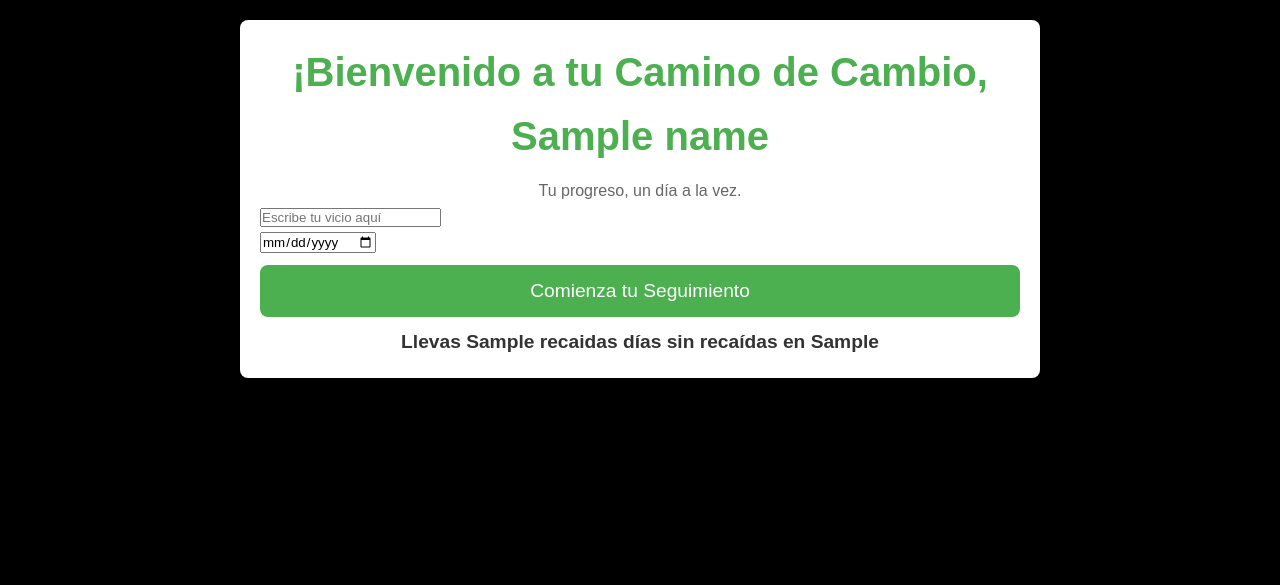
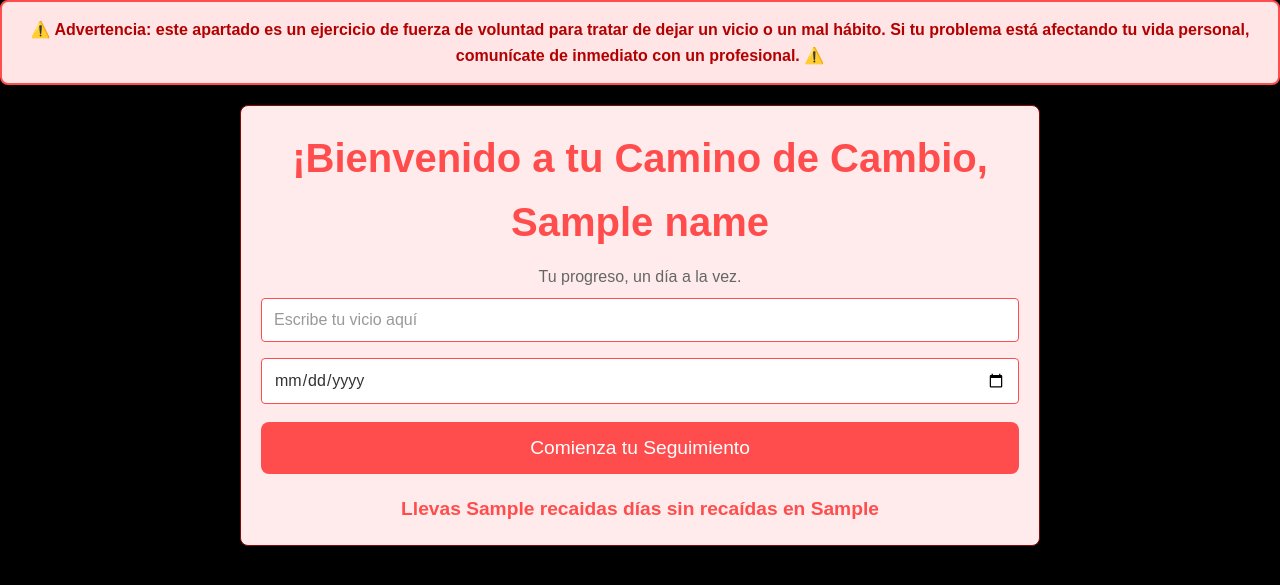
Before and after one commit to David2421b/ProjectGym, a Python web app: template gym/view/templates/ManejoVicios.html in a window 1280 px wide. Shown: the top 585 px of the page. Run offline with Jinja, Linux system fonts and the light colour scheme; the template is opened without the code that fills it: most values are stand-ins (such as "Sample title", 1, 10 or a date in 2020).

Commit message:
manejo de vicios interfaz 1

```diff
--- a/gym/view/templates/ManejoVicios.html
+++ b/gym/view/templates/ManejoVicios.html
@@ -26,15 +26,16 @@ header, section, footer {
         max-width: 800px;
         margin: 20px auto;
         padding: 20px;
-    background-color: #ffffff;
+        background-color: #ffebeb;
         border-radius: 8px;
         box-shadow: 0 4px 8px rgba(0, 0, 0, 0.1);
+        border: 1px solid #830909;
     }
 
     /* Encabezado */
     header h1 {
         font-size: 2.5em;
-    color: #4CAF50;
+        color: #ff4d4d;
         text-align: center;
         margin-bottom: 10px;
     }
@@ -44,13 +45,29 @@ header p {
         color: #666;
     }
 
+    /* Formulario */
+    form input[type="text"],
+    form input[type="date"] {
+        width: 100%;
+        padding: 12px;
+        margin: 8px 0;
+        display: inline-block;
+        border: 1px solid #ff4d4d;
+        border-radius: 4px;
+        box-sizing: border-box;
+        font-size: 1em;
+        background-color: #ffffff;
+        color: #333;
+    }
+
+    /* Botón de inicio */
     #boton-inicio {
         display: block;
         width: 100%;
         padding: 15px;
         margin: 10px 0;
         font-size: 1.2em;
-    background-color: #4CAF50;
+        background-color: #ff4d4d;
         color: #fff;
         border: none;
         border-radius: 8px;
@@ -59,19 +76,48 @@ header p {
     }
 
     #boton-inicio:hover {
-    background-color: #45a049;
+        background-color: #e60000;
     }
 
+    /* Contador de tiempo */
     #contador-tiempo {
         text-align: center;
         font-size: 1.2em;
-    margin-top: 10px;
-    color: #333;
+        margin-top: 20px;
+        color: #ff4d4d;
         font-weight: bold;
     }
 
+    /* Placeholder */
+    ::placeholder {
+        color: #999;
+        opacity: 1;
+    }
+
+    /* Enfoque de los campos de entrada */
+    form input[type="text"]:focus,
+    form input[type="date"]:focus {
+        outline: none;
+        border-color: #ff1a1a;
+        box-shadow: 0 0 8px rgba(255, 77, 77, 0.5);
+    }
+
+    .advertencia {
+            background-color: #ffe5e5;
+            border: 2px solid #ff4d4d;
+            color: #b30000;
+            padding: 15px;
+            border-radius: 8px;
+            text-align: center;
+            font-weight: bold;
+            margin-bottom: 20px;
+        }
 </style>
+
 <body>
+    <div class="advertencia">
+        <p>⚠️ Advertencia: este apartado es un ejercicio de fuerza de voluntad para tratar de dejar un vicio o un mal hábito. Si tu problema está afectando tu vida personal, comunícate de inmediato con un profesional. ⚠️</p>
+    </div>
     <!-- Página de Inicio -->
     <header>
         <h1>¡Bienvenido a tu Camino de Cambio, {{Name}}</h1>
```
Lines whose indentation alone changed are shown as unchanged.
